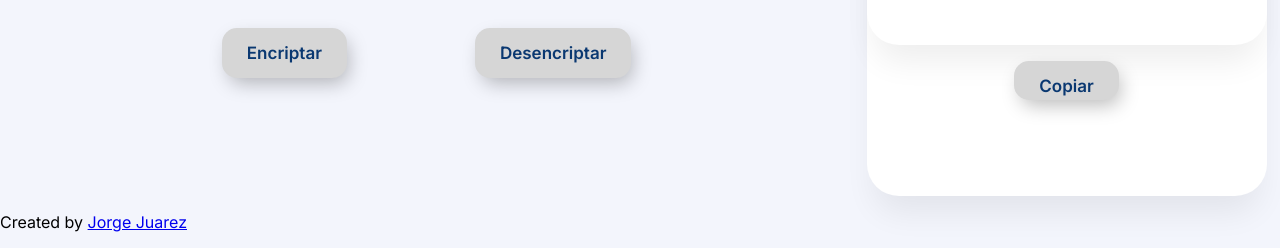
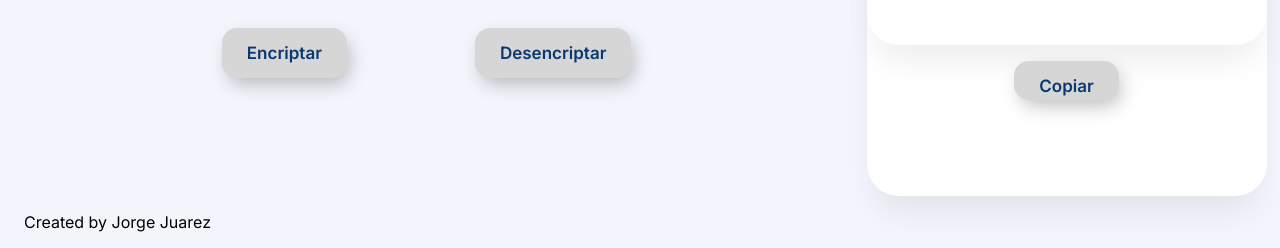
Before and after one commit to jorge-jrzz/Encriptador-de-texto, a plain HTML site: page index.html in a window 1280 px wide. Shown: the part 686-934 px from the top of the page. Drawn offline with Linux system fonts and the light colour scheme.

Commit message:
footer con contanco

```diff
--- a/styles.css
+++ b/styles.css
@@ -192,3 +192,18 @@ button:hover::before {
     width: 360px;
     height: 560px;
 }
+
+footer {
+    float: left;
+    margin-left: 1.5rem;
+}
+
+footer a{
+    transition: color 0.3s ease;
+    color: black;
+    text-decoration: none;
+}
+
+footer a:hover {
+    color: #22578c;
+}
```
